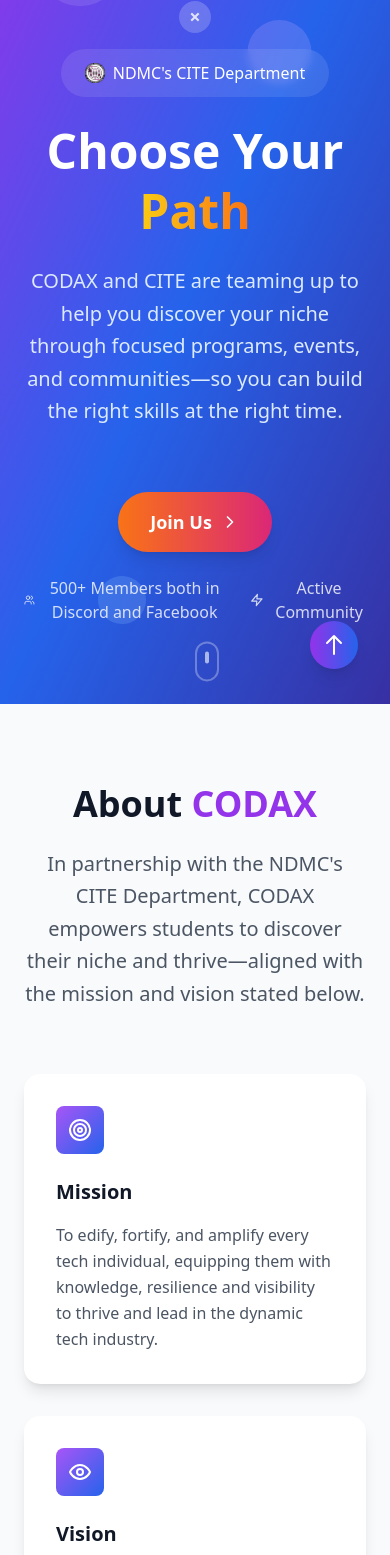
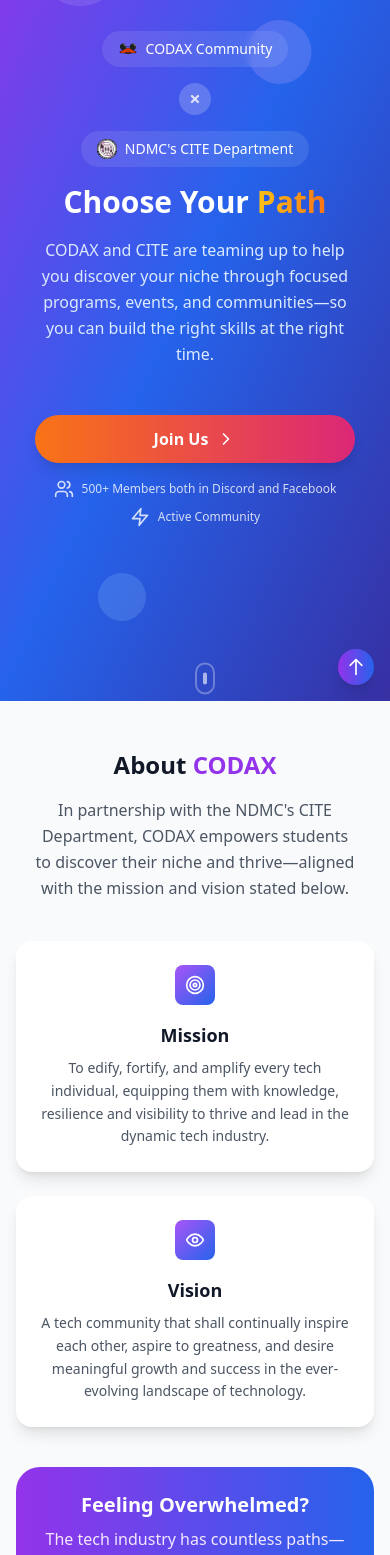
Before and after one commit to matty-kun/CODAX-x-CITE, a React (Vite) app: page / in a window 390 px wide. Shown: the part 143-1698 px from the top of the page. Built offline with nearby package versions, Linux system fonts and the light colour scheme; no server answers.

Commit message:
Fixed the mobile view

```diff
--- a/src/components/About.tsx
+++ b/src/components/About.tsx
@@ -17,24 +17,24 @@
   ];
 
   return (
-    <section id="about" className="py-20 bg-gray-50">
-      <div className="container mx-auto px-6">
+    <section id="about" className="py-12 sm:py-20 bg-gray-50">
+      <div className="container mx-auto px-4 sm:px-6">
         <motion.div
           initial={{ opacity: 0, y: 30 }}
           whileInView={{ opacity: 1, y: 0 }}
           transition={{ duration: 0.8 }}
           viewport={{ once: true }}
-          className="text-center mb-16"
+          className="text-center mb-10 sm:mb-16"
         >
-          <h2 className="text-4xl md:text-5xl font-bold text-gray-900 mb-6">
+          <h2 className="text-2xl xs:text-3xl sm:text-4xl md:text-5xl font-bold text-gray-900 mb-4 sm:mb-6">
             About <span className="text-purple-600">CODAX</span>
           </h2>
-          <p className="text-xl text-gray-600 max-w-3xl mx-auto leading-relaxed">
-          In partnership with the NDMC's CITE Department, CODAX empowers students to discover their niche and thrive—aligned with the mission and vision stated below.
+          <p className="text-base xs:text-lg sm:text-xl text-gray-600 max-w-xs xs:max-w-md sm:max-w-3xl mx-auto leading-relaxed">
+            In partnership with the NDMC's CITE Department, CODAX empowers students to discover their niche and thrive—aligned with the mission and vision stated below.
           </p>
         </motion.div>
 
-        <div className="grid md:grid-cols-2 gap-8 max-w-4xl mx-auto">
+        <div className="grid grid-cols-1 md:grid-cols-2 gap-6 sm:gap-8 max-w-2xl sm:max-w-4xl mx-auto mb-10 sm:mb-16">
           {features.map((feature, index) => (
             <motion.div
               key={index}
@@ -42,15 +42,15 @@
               whileInView={{ opacity: 1, y: 0 }}
               transition={{ duration: 0.6, delay: index * 0.1 }}
               viewport={{ once: true }}
-              className="bg-white p-8 rounded-2xl shadow-lg hover:shadow-xl transition-shadow duration-300"
+              className="bg-white p-6 sm:p-8 rounded-2xl shadow-lg hover:shadow-xl transition-shadow duration-300 text-center"
             >
-              <div className="bg-gradient-to-br from-purple-500 to-blue-600 w-12 h-12 rounded-lg flex items-center justify-center mb-6">
-                <feature.icon className="w-6 h-6 text-white" />
+              <div className="bg-gradient-to-br from-purple-500 to-blue-600 w-10 h-10 sm:w-12 sm:h-12 rounded-lg flex items-center justify-center mb-4 sm:mb-6 mx-auto">
+                <feature.icon className="w-5 h-5 sm:w-6 sm:h-6 text-white" />
               </div>
-              <h3 className="text-xl font-semibold text-gray-900 mb-4">
+              <h3 className="text-lg sm:text-xl font-semibold text-gray-900 mb-2 sm:mb-4">
                 {feature.title}
               </h3>
-              <p className="text-gray-600 leading-relaxed">
+              <p className="text-gray-600 leading-relaxed text-sm sm:text-base">
                 {feature.description}
               </p>
             </motion.div>
@@ -62,16 +62,16 @@
           whileInView={{ opacity: 1, y: 0 }}
           transition={{ duration: 0.8, delay: 0.4 }}
           viewport={{ once: true }}
-          className="mt-16 bg-gradient-to-r from-purple-600 to-blue-600 rounded-3xl p-8 md:p-12 text-center text-white"
+          className="mt-10 sm:mt-16 bg-gradient-to-r from-purple-600 to-blue-600 rounded-3xl p-6 sm:p-8 md:p-12 text-center text-white"
         >
-          <h3 className="text-3xl font-bold mb-4">
+          <h3 className="text-xl sm:text-3xl font-bold mb-2 sm:mb-4">
             Feeling Overwhelmed?
           </h3>
-          <p className="text-xl text-purple-100 mb-8 max-w-2xl mx-auto">
-          The tech industry has countless paths—and choosing the right one can be confusing. You may want to explore programs.
+          <p className="text-base sm:text-xl text-purple-100 mb-6 sm:mb-8 max-w-xs sm:max-w-2xl mx-auto">
+            The tech industry has countless paths—and choosing the right one can be confusing. You may want to explore programs.
           </p>
           <motion.button
-            className="bg-white text-purple-600 px-8 py-4 rounded-full font-semibold text-lg shadow-lg"
+            className="bg-white text-purple-600 px-6 sm:px-8 py-3 sm:py-4 rounded-full font-semibold text-base sm:text-lg shadow-lg"
             whileHover={{ scale: 1.05 }}
             whileTap={{ scale: 0.95 }}
             onClick={() => document.getElementById('programs')?.scrollIntoView({ behavior: 'smooth' })}
--- a/src/components/Footer.tsx
+++ b/src/components/Footer.tsx
@@ -34,23 +34,23 @@
 
   return (
     <footer id="footer" className="bg-gray-900 text-white">
-      <div className="container mx-auto px-6 py-16">
-        <div className="grid md:grid-cols-2 lg:grid-cols-4 gap-8">
+      <div className="container mx-auto px-4 sm:px-6 py-10 sm:py-16">
+        <div className="grid grid-cols-1 md:grid-cols-2 lg:grid-cols-4 gap-8">
           {/* Brand Section */}
           <motion.div
             initial={{ opacity: 0, y: 20 }}
             whileInView={{ opacity: 1, y: 0 }}
             transition={{ duration: 0.6 }}
             viewport={{ once: true }}
-            className="lg:col-span-2"
+            className="lg:col-span-2 text-center md:text-left"
           >
-            <div className="flex items-center gap-3 mb-6">
+            <div className="flex flex-col md:flex-row items-center md:items-start gap-3 mb-6 justify-center md:justify-start">
               <div className="bg-gradient-to-r from-purple-500 to-blue-600 p-2 rounded-lg">
                 <img src={CodaxLogo} alt="Codax Logo" className="w-8 h-8 text-white" />
               </div>
               <span className="text-2xl font-bold">CODAX Community</span>
             </div>
-            <p className="text-gray-300 mb-6 leading-relaxed max-w-md">
+            <p className="text-gray-300 mb-6 leading-relaxed max-w-md mx-auto md:mx-0 text-sm sm:text-base">
               Empowering students to discover their niche and thrive in it.
             </p>
           </motion.div>
@@ -61,15 +61,16 @@
             whileInView={{ opacity: 1, y: 0 }}
             transition={{ duration: 0.6, delay: 0.1 }}
             viewport={{ once: true }}
+            className="text-center md:text-left"
           >
-            <h3 className="text-lg font-semibold mb-6">Quick Links</h3>
-            <ul className="space-y-3">
+            <h3 className="text-base sm:text-lg font-semibold mb-4 sm:mb-6">Quick Links</h3>
+            <ul className="space-y-2 sm:space-y-3">
               {quickLinks.map((link, index) => (
                 <li key={index}>
                   <motion.a
                     href={link.href}
                     target={link.target}
-                    className="text-gray-300 hover:text-white transition-colors duration-200"
+                    className="text-gray-300 hover:text-white transition-colors duration-200 text-sm sm:text-base"
                     whileHover={{ x: 4 }}
                     onClick={(e) => {
                       if (link.href.startsWith('#')) {
@@ -91,14 +92,15 @@
             whileInView={{ opacity: 1, y: 0 }}
             transition={{ duration: 0.6, delay: 0.2 }}
             viewport={{ once: true }}
+            className="text-center md:text-left"
           >
-            <h3 className="text-lg font-semibold mb-6">Connect With Us</h3>
-            <div className="space-y-4">
+            <h3 className="text-base sm:text-lg font-semibold mb-4 sm:mb-6">Connect With Us</h3>
+            <div className="space-y-3 sm:space-y-4">
               {socialLinks.map((social, index) => (
                 <motion.a
                   key={index}
                   href={social.href}
-                  className={`flex items-center gap-3 text-gray-300 ${social.color} transition-colors duration-200`}
+                  className={`flex items-center justify-center md:justify-start gap-3 text-gray-300 ${social.color} transition-colors duration-200 text-sm sm:text-base`}
                   whileHover={{ x: 4 }}
                 >
                   <social.icon className="w-5 h-5" />
@@ -115,12 +117,12 @@
           whileInView={{ opacity: 1 }}
           transition={{ duration: 0.6, delay: 0.3 }}
           viewport={{ once: true }}
-          className="border-t border-gray-800 mt-12 pt-8 flex flex-col md:flex-row justify-between items-center"
+          className="border-t border-gray-800 mt-10 sm:mt-12 pt-6 sm:pt-8 flex flex-col md:flex-row justify-between items-center gap-4"
         >
-          <p className="text-gray-400 text-center md:text-left mb-4 md:mb-0">
+          <p className="text-gray-400 text-center md:text-left text-xs sm:text-base mb-2 md:mb-0">
             © 2025 CODAX Community. All rights reserved.
           </p>
-          <div className="flex gap-6 text-sm text-gray-400">
+          <div className="flex gap-4 sm:gap-6 text-xs sm:text-sm text-gray-400">
             <p>Created by Jan Matthew Vargas</p>
           </div>
         </motion.div>
@@ -128,7 +130,7 @@
 
       {/* Back to Top Button */}
       <motion.button
-        className="fixed bottom-8 right-8 bg-gradient-to-r from-purple-600 to-blue-600 text-white p-3 rounded-full shadow-lg z-50"
+        className="fixed bottom-4 right-4 sm:bottom-8 sm:right-8 bg-gradient-to-r from-purple-600 to-blue-600 text-white p-2 sm:p-3 rounded-full shadow-lg z-50"
         whileHover={{ scale: 1.1 }}
         whileTap={{ scale: 0.9 }}
         onClick={() => window.scrollTo({ top: 0, behavior: 'smooth' })}
@@ -136,7 +138,7 @@
         animate={{ opacity: 1, y: 0 }}
         transition={{ delay: 1 }}
       >
-        <svg className="w-6 h-6" fill="none" stroke="currentColor" viewBox="0 0 24 24">
+        <svg className="w-5 h-5 sm:w-6 sm:h-6" fill="none" stroke="currentColor" viewBox="0 0 24 24">
           <path strokeLinecap="round" strokeLinejoin="round" strokeWidth={2} d="M5 10l7-7m0 0l7 7m-7-7v18" />
         </svg>
       </motion.button>
--- a/src/components/Hero.tsx
+++ b/src/components/Hero.tsx
@@ -46,20 +46,20 @@
         />
       </div>
 
-      <div className="relative z-10 container mx-auto px-6 py-20 flex flex-col items-center justify-center min-h-screen text-center">
+      <div className="relative z-10 container mx-auto px-4 sm:px-6 py-12 sm:py-20 flex flex-col items-center justify-center min-h-screen text-center">
         <motion.div
           initial={{ opacity: 0, y: 30 }}
           animate={{ opacity: 1, y: 0 }}
           transition={{ duration: 0.8 }}
-          className="mb-8"
+          className="mb-6 sm:mb-8"
         >
-          <div className="flex flex-col sm:flex-row items-center justify-center gap-2 sm:gap-4 mb-6">
+          <div className="flex flex-col sm:flex-row items-center justify-center gap-2 sm:gap-4 mb-4 sm:mb-6">
             <motion.div
-              className="inline-flex items-center gap-2 bg-white/10 backdrop-blur-sm px-6 py-3 rounded-full text-white"
+              className="inline-flex items-center gap-2 bg-white/10 backdrop-blur-sm px-4 sm:px-6 py-2 sm:py-3 rounded-full text-white"
               whileHover={{ scale: 1.05 }}
             >
               <img src={CodaxLogo} alt="CODAX Logo" className="w-5 h-5" />
-              <span className="font-medium">CODAX Community</span>
+              <span className="font-medium text-sm sm:text-base">CODAX Community</span>
             </motion.div>
             <motion.div
               className="flex items-center justify-center w-8 h-8 bg-white/20 backdrop-blur-sm rounded-full text-white/80 font-semibold text-xl my-2 sm:my-0"
@@ -68,22 +68,22 @@
               ×
             </motion.div>
             <motion.div
-              className="inline-flex items-center gap-2 bg-white/10 backdrop-blur-sm px-6 py-3 rounded-full text-white"
+              className="inline-flex items-center gap-2 bg-white/10 backdrop-blur-sm px-4 sm:px-6 py-2 sm:py-3 rounded-full text-white"
               whileHover={{ scale: 1.05 }}
             >
               <img src={CiteLogo} alt="CITE Logo" className="w-5 h-5" />
-              <span className="font-medium">NDMC's CITE Department</span>
+              <span className="font-medium text-sm sm:text-base">NDMC's CITE Department</span>
             </motion.div>
           </div>
 
-          <h1 className="text-5xl md:text-7xl font-bold text-white mb-6 leading-tight">
+          <h1 className="text-3xl xs:text-4xl sm:text-5xl md:text-7xl font-bold text-white mb-4 sm:mb-6 leading-tight">
             Choose Your
             <span className="bg-gradient-to-r from-yellow-400 to-orange-500 bg-clip-text text-transparent">
               {" "}Path
             </span>
           </h1>
 
-          <p className="text-xl md:text-2xl text-blue-100 mb-8 max-w-3xl leading-relaxed">
+          <p className="text-base xs:text-lg sm:text-xl md:text-2xl text-blue-100 mb-6 sm:mb-8 max-w-xs xs:max-w-md sm:max-w-3xl mx-auto leading-relaxed">
             CODAX and CITE are teaming up to help you discover your niche through focused programs, events, and communities—so you can build the right skills at the right time.
           </p>
         </motion.div>
@@ -92,34 +92,34 @@
           initial={{ opacity: 0, y: 20 }}
           animate={{ opacity: 1, y: 0 }}
           transition={{ duration: 0.8, delay: 0.4 }}
-          className="flex flex-col items-center gap-6"
+          className="flex flex-col items-center gap-4 sm:gap-6 w-full"
         >
           <motion.button
-            className="bg-gradient-to-r from-orange-500 to-pink-600 text-white px-8 py-4 rounded-full font-semibold text-lg flex items-center gap-2 shadow-lg"
+            className="bg-gradient-to-r from-orange-500 to-pink-600 text-white px-5 py-3 rounded-full font-semibold text-base flex items-center gap-2 shadow-lg w-full max-w-xs mx-auto transition-all duration-200 focus:outline-none focus:ring-4 focus:ring-orange-300/40 active:scale-95 justify-center"
             whileHover={{
               scale: 1.05,
-              boxShadow: "0 20px 25px -5px rgba(0, 0, 0, 0.1), 0 10px 10px -5px rgba(0, 0, 0, 0.04)"
+              boxShadow: "0 20px 25px -5px rgba(0, 0, 0, 0.12), 0 10px 10px -5px rgba(0, 0, 0, 0.06)"
             }}
-            whileTap={{ scale: 0.95 }}
+            whileTap={{ scale: 0.97 }}
             onClick={() => document.getElementById('about')?.scrollIntoView({ behavior: 'smooth' })}
           >
-            Join Us
+            <span className="text-base font-semibold">Join Us</span>
             <ChevronRight className="w-5 h-5" />
           </motion.button>
 
           <motion.div
-            className="flex items-center gap-6 text-white/80"
+            className="flex flex-col sm:flex-row items-center gap-2 sm:gap-6 text-white/80"
             initial={{ opacity: 0 }}
             animate={{ opacity: 1 }}
             transition={{ delay: 0.8 }}
           >
             <div className="flex items-center gap-2">
               <Users className="w-5 h-5" />
-              <span>500+ Members both in Discord and Facebook</span>
+              <span className="text-xs sm:text-base">500+ Members both in Discord and Facebook</span>
             </div>
             <div className="flex items-center gap-2">
               <Zap className="w-5 h-5" />
-              <span>Active Community</span>
+              <span className="text-xs sm:text-base">Active Community</span>
             </div>
           </motion.div>
         </motion.div>
@@ -127,11 +127,11 @@
 
       {/* Scroll indicator */}
       <motion.div
-        className="absolute bottom-8 left-1/2 transform -translate-x-1/2"
+        className="absolute bottom-4 sm:bottom-8 left-1/2 transform -translate-x-1/2"
         animate={{ y: [0, 10, 0] }}
         transition={{ duration: 2, repeat: Infinity }}
       >
-        <div className="w-6 h-10 border-2 border-white/30 rounded-full flex justify-center">
+        <div className="w-5 h-8 sm:w-6 sm:h-10 border-2 border-white/30 rounded-full flex justify-center">
           <div className="w-1 h-3 bg-white/60 rounded-full mt-2"></div>
         </div>
       </motion.div>
```
Also changed, not shown: src/components/Programs.tsx (+63 -70 lines).
